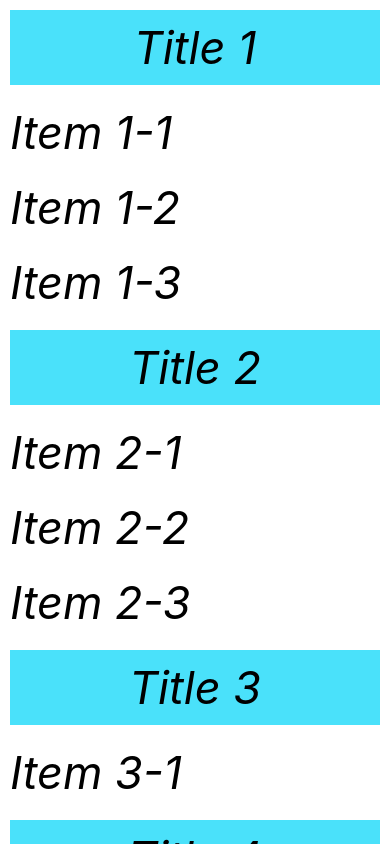
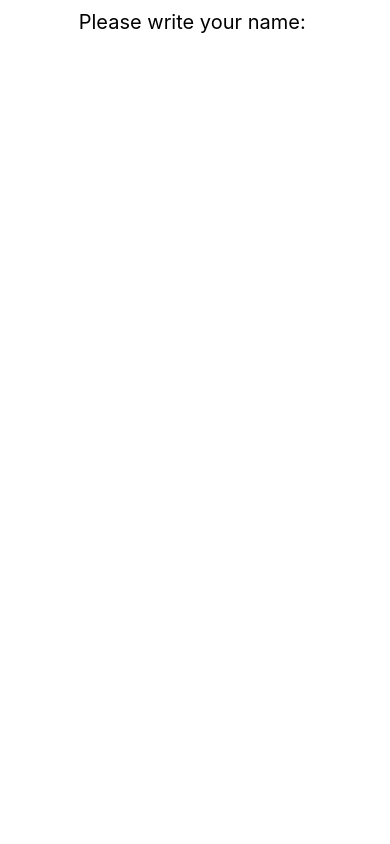
Before and after one commit to kwakyebrilliant/MainApp-mobile, a React Native app: screen / in a window 390 px wide. Built offline with nearby package versions, Linux system fonts and the light colour scheme.

Commit message:
app updates

```diff
--- a/App.js
+++ b/App.js
@@ -1,56 +1,33 @@
-import React from 'react';
-import {StyleSheet, Text, View, SectionList} from 'react-native';
+import React, {useState} from 'react';
+import {StyleSheet, Text, View, TextInput} from 'react-native';
 
 const App = () => {
-  const DATA = [
-    {
-      title: 'Title 1',
-      data: ['Item 1-1', 'Item 1-2', 'Item 1-3'],
-    },
-    {
-      title: 'Title 2',
-      data: ['Item 2-1', 'Item 2-2', 'Item 2-3'],
-    },
-    {
-      title: 'Title 3',
-      data: ['Item 3-1'],
-    },
-    {
-      title: 'Title 4',
-      data: ['Item 4-1', 'Item 4-2'],
-    },
-  ];
+  const [name, SetName] = useState('');
   return (
-    <SectionList
-      keyExtractor={(item, index) => index.toString()}
-      sections={DATA}
-      renderItem={({item}) => <Text style={styles.text}>{item}</Text>}
-      renderSectionHeader={({section}) => (
-        <View style={styles.item}>
-          <Text style={styles.text}>{section.title}</Text>
-        </View>
-      )}
-    />
+    <View style={styles.body}>
+      <Text style={styles.text}>Please write your name: </Text>
+    </View>
   );
 };
 
 const styles = StyleSheet.create({
   body: {
     flex: 1,
-    flexDirection: 'column',
-    backgroundColor: '#fff',
-  },
-  item: {
-    margin: 10,
-    backgroundColor: '#4ae1fa',
-    justifyContent: 'center',
+    backgroundColor: '#ffffff',
     alignItems: 'center',
   },
   text: {
     color: '#000000',
-    fontSize: 45,
-    fontStyle: 'italic',
+    fontSize: 20,
     margin: 10,
+  },
+  input: {
+    width: 200,
+    borderWidth: 1,
+    borderColor: '#555',
+    borderRadius: 5,
+    textAlign: 'center',
+    fontSize: 20,
   },
 });
 
```
